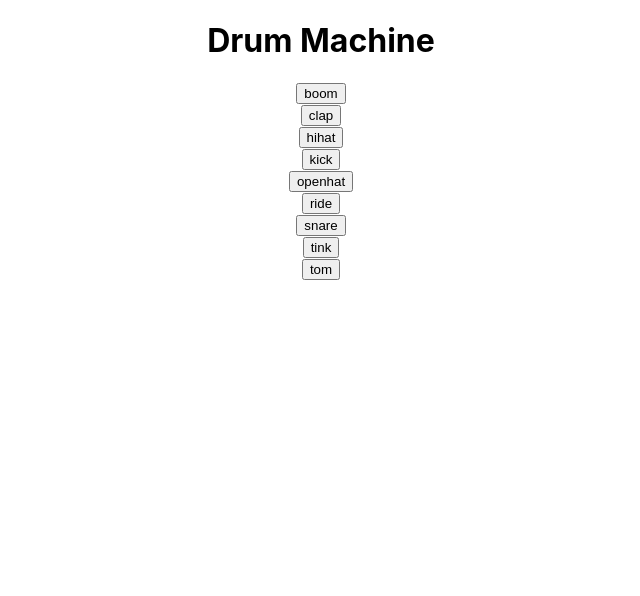
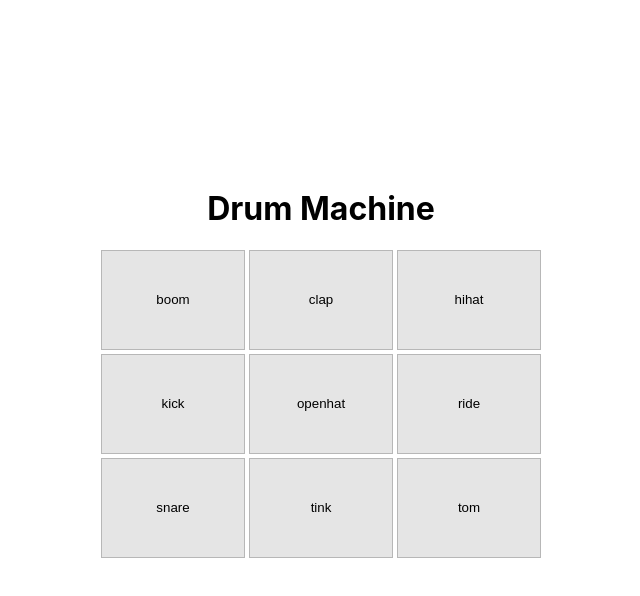
Before and after one commit to LucasLombardo/drum-machine, a React (Create React App) app: page / in a window 1280 px wide. Shown: the top 596 px of the page, without its empty margins (319-959 px from the left). Built offline with nearby package versions, Linux system fonts and the light colour scheme.

Commit message:
adds baseline drum styling

```diff
--- a/src/App.css
+++ b/src/App.css
@@ -1,32 +1,20 @@
 .App {
   text-align: center;
+  display: flex;
+  align-items: center;
+  min-height: 100vh;
 }
 
-.App-logo {
-  animation: App-logo-spin infinite 20s linear;
-  height: 40vmin;
+.wrapper {
+  width: 100%;
+}
+.wrapper h1 {
+  margin: 0 0 20px 0;
 }
 
-.App-header {
-  background-color: #282c34;
-  min-height: 100vh;
-  display: flex;
-  flex-direction: column;
-  align-items: center;
-  justify-content: center;
-  font-size: calc(10px + 2vmin);
-  color: white;
+.drums {
+  width: 95%;
+  max-width: 480px;
+  margin: 0 auto;
+  padding-bottom: 4%;
 }
-
-.App-link {
-  color: #61dafb;
-}
-
-@keyframes App-logo-spin {
-  from {
-    transform: rotate(0deg);
-  }
-  to {
-    transform: rotate(360deg);
-  }
-}
--- a/src/App.js
+++ b/src/App.js
@@ -17,10 +17,14 @@ class App extends Component {
     ];
     return (
       <div className="App">
-        <h1>Drum Machine</h1>
-        {drums.map(drum => (
-          <AudioElement drum={drum} />
-        ))}
+        <div className="wrapper">
+          <h1>Drum Machine</h1>
+          <div className="drums">
+            {drums.map(drum => (
+              <AudioElement drum={drum} />
+            ))}
+          </div>
+        </div>
       </div>
     );
   }
--- /dev/null
+++ b/src/components/Drum.css
@@ -0,0 +1,8 @@
+button.drum {
+  width: 30%;
+  height: 100px;
+  background: rgba(0, 0, 0, 0.1);
+  border: 1px solid rgba(0, 0, 0, 0.2);
+  outline: none;
+  margin: 2px;
+}
--- a/src/components/Drum.js
+++ b/src/components/Drum.js
@@ -1,6 +1,7 @@
 /* eslint jsx-a11y/media-has-caption: 0 */
 import React, { Component } from 'react';
 import PropTypes from 'prop-types';
+import './Drum.css';
 
 import boom from '../assets/sounds/boom.wav';
 import clap from '../assets/sounds/clap.wav';
@@ -31,11 +32,9 @@ export default class AudioElement extends Component {
     };
     const playAudio = () => new Audio(drums[this.props.drum]).play();
     return (
-      <div>
-        <button type="button" onClick={() => playAudio()}>
-          {this.props.drum}
-        </button>
-      </div>
+      <button className="drum" type="button" onClick={() => playAudio()}>
+        {this.props.drum}
+      </button>
     );
   }
 }
```
